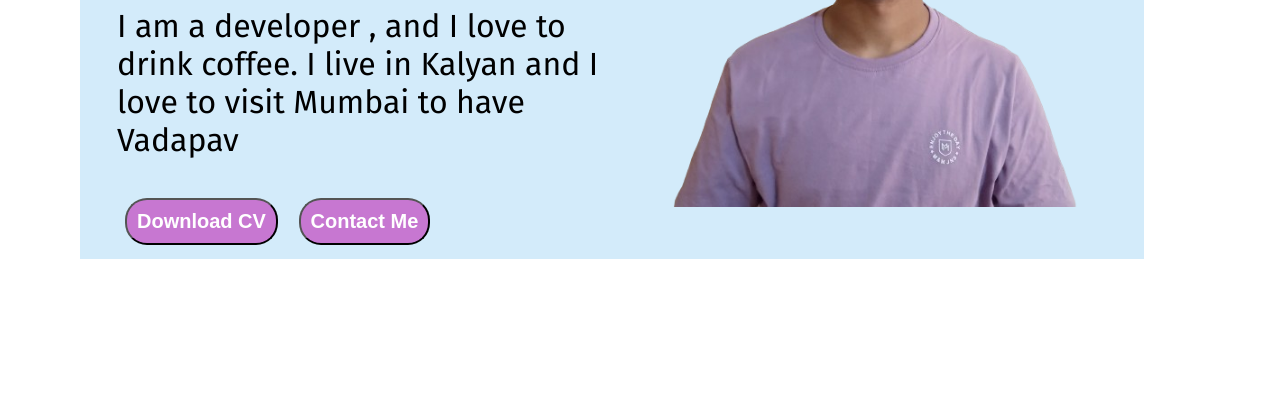
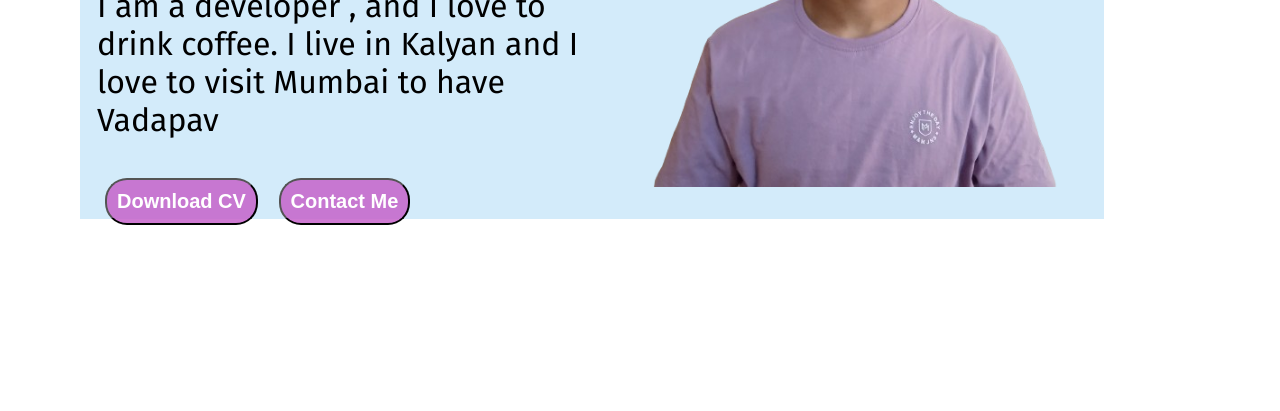
Before and after one commit to djsagarvashi2345/Portfolio2, a plain HTML site: page index.html in a window 1280 px wide. Shown: the part 389-800 px from the top of the page. Drawn offline with Linux system fonts and the light colour scheme; a web font is replaced by a local one.

Commit message:
Update index.html

```diff
--- a/index.html
+++ b/index.html
@@ -27,7 +27,7 @@
             <img class="cross" src="./cross.png" alt="" width="23">
 
         </div>
-       <div class="infocontainer" style="padding:20px;">
+       <div class="infocontainer">
         <div class="devinfo">
             <div class="hello">Hi I am</div>
             <div class="name">Sahil Waje</div>
```
